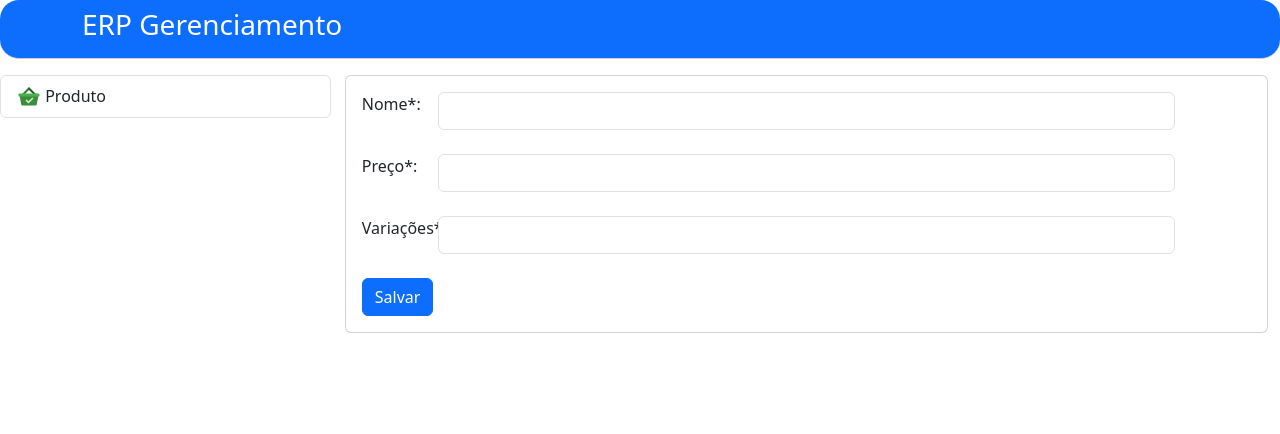
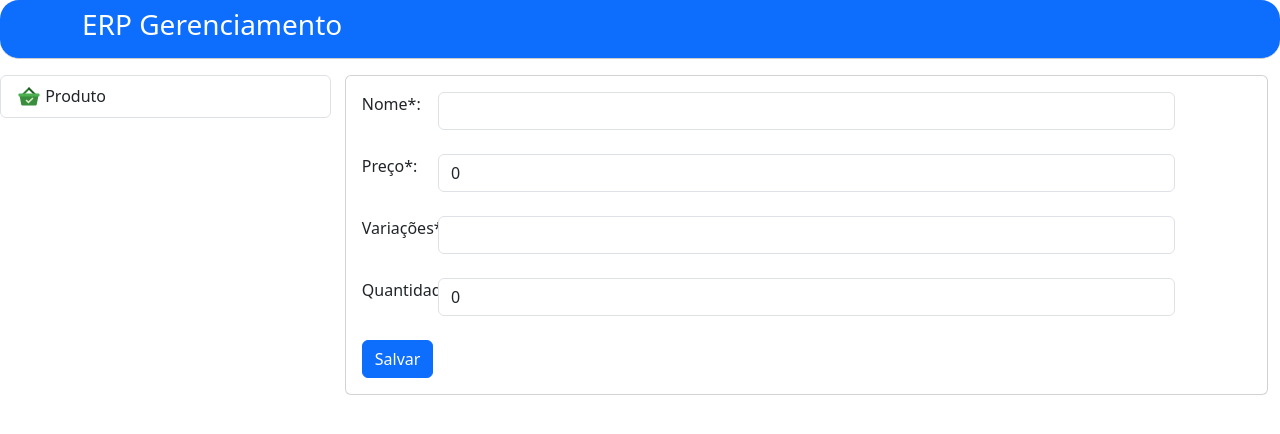
Before and after one commit to alevaristofig/teste_montink_front, a React (Create React App) app: page /cadastroproduto in a window 1280 px wide. Shown: the top 434 px of the page. Built offline with nearby package versions, Linux system fonts and the light colour scheme.

Commit message:
Criação da função deletar, deletarSucesso e deletarErro no slice produto

```diff
--- a/package.json
+++ b/package.json
@@ -21,6 +21,7 @@
     "react-redux": "^9.2.0",
     "react-router-dom": "^7.7.0",
     "react-scripts": "5.0.1",
+    "react-toastify": "^11.0.5",
     "redux-saga": "^1.3.0",
     "typescript": "^4.9.5",
     "web-vitals": "^2.1.4"
--- a/src/paginas/Produto/cadastroProduto.tsx
+++ b/src/paginas/Produto/cadastroProduto.tsx
@@ -1,8 +1,8 @@
 import { ReactElement, useState, FormEvent } from "react";
+import { useDispatch } from "react-redux";
+import { ToastContainer } from 'react-toastify';
 
-import Cabecalho from "../../components/Cabecalho";
-import Menu from "../../components/Menu";
-
+import { salvar } from "../../redux/produto/slice";
 
 import Row  from 'react-bootstrap/Row';
 import Col  from 'react-bootstrap/Col';
@@ -10,15 +10,37 @@ import Card from 'react-bootstrap/Card';
 import Form  from 'react-bootstrap/Form';
 import Button  from 'react-bootstrap/Button';
 
+import Cabecalho from "../../components/Cabecalho";
+import Menu from "../../components/Menu";
+
 const CadastroProduto = (): ReactElement => {
 
+    const dispatch = useDispatch();
+
     const [nome,setNome] = useState<string>('');
-    const [preco,setPreco] = useState<number>();
+    const [preco,setPreco] = useState<number>(0);
     const [variacoes,setVariacoes] = useState<string>('');
+    const [quantidade,setQuantidade] = useState<number>(0);
 
-    const salvar = (e: FormEvent<HTMLFormElement>) => {
-         e.preventDefault();
-        console.log(nome,preco,variacoes);
+    const salvarProduto = (e: FormEvent<HTMLFormElement>) => {
+        e.preventDefault();
+
+        let dados = {
+            'nome': nome,
+            'preco': preco,
+            'variacoes': variacoes,
+            'estoque': {
+                'quantidade': quantidade
+            }
+        };
+
+        dispatch(salvar(dados));
+
+        setNome('');
+        setPreco(0);
+        setVariacoes('');
+        setQuantidade(0);
+
     }
 
     return(
@@ -27,7 +49,10 @@ const CadastroProduto = (): ReactElement => {
             <div className='d-flex mt-3'>
                 <Menu />
                 <div className="container-fluid">
-                    <Form onSubmit={salvar}>
+                    <div>
+                        <ToastContainer />
+                    </div>
+                    <Form onSubmit={salvarProduto}>
                         <Card>
                             <Card.Body>
                                 <Form.Group className='mb-4'>
@@ -55,7 +80,7 @@ const CadastroProduto = (): ReactElement => {
                                                 required
                                             ></Form.Control></Col>
                                     </Row>
-                                    <Row>
+                                    <Row className="mb-4">
                                         <Col xs={1}>
                                              <Form.Label>Variações*:</Form.Label>
                                         </Col>
@@ -64,6 +89,18 @@ const CadastroProduto = (): ReactElement => {
                                                 type='text'
                                                 onChange={(e) => setVariacoes(e.target.value)}
                                                 value={variacoes}
+                                                required
+                                            ></Form.Control></Col>
+                                    </Row>
+                                    <Row>
+                                        <Col xs={1}>
+                                             <Form.Label>Quantidade*:</Form.Label>
+                                        </Col>
+                                        <Col xs={10}>
+                                            <Form.Control
+                                                type='text'
+                                                onChange={(e) => setQuantidade(Number(e.target.value))}
+                                                value={quantidade}
                                                 required
                                             ></Form.Control></Col>
                                     </Row>
--- a/src/paginas/Produto/index.tsx
+++ b/src/paginas/Produto/index.tsx
@@ -39,7 +39,7 @@ const Produto = (): ReactElement => {
                 <Menu />
                 <div className="container-fluid">
                         <div className='me-2 float-start'>
-                            <Button href='/cadastroproduto' className='me-2 float-start'>Novo Produto</Button>
+                            <Button href='/cadastroproduto' className='me-2 mb-4 float-start'>Novo Produto</Button>
                         </div>
                         {
                             loading
@@ -61,6 +61,7 @@ const Produto = (): ReactElement => {
                                                 <th scope='col'>Nome</th>
                                                 <th scope='col'>Preço</th>
                                                 <th scope='col'>Variações</th>
+                                                <th scope='col'>Quantidade</th>
                                                 <th scope='col'>Data</th>
                                                 <th scope='col'></th>
                                             </tr>
@@ -73,6 +74,7 @@ const Produto = (): ReactElement => {
                                                         <td>{p['nome']}</td>
                                                         <td>{p['preco']}</td>
                                                         <td>{p['variacoes']}</td>
+                                                        <td>{p['estoques']['quantidade']}</td>
                                                         <td>{p['created_at']}</td>
                                                         <td>
                                                             <Link to={`/editarproduto/${p['id']}`}
--- a/src/redux/produto/saga.tsx
+++ b/src/redux/produto/saga.tsx
@@ -4,8 +4,8 @@ import { listarSucesso, listarErro, salvarSucesso, salvarError } from "./slice";
 
 import { IProduto } from "../../interfaces/produto/produto.interface";
 
-import axios from "axios";
-import { AxiosResponse } from 'axios';
+import axios, { AxiosResponse, AxiosError } from 'axios';
+import { AnyAction } from "redux-saga";
 
 function* listar(): Generator<any, void, AxiosResponse<IProduto[]>>  {
     try {
@@ -22,11 +22,18 @@ function* listar(): Generator<any, void, AxiosResponse<IProduto[]>>  {
     }
 }
 
-function* salvar(action: ReturnType<typeof IProduto>) {
+function* salvar(action: AnyAction): Generator<any, void, AxiosResponse<IProduto[]>>  {
   try {
+   console.log(action.payload)
+     yield call(axios.post,`http://localhost:8000/api/erp_gerenciamento/produto`,action.payload,{
+           /* headers: {
+                "Authorization": `Bearer ${token_url.token}`
+            }*/
+        });
 
-  } catch(error) {
-
+        yield put(salvarSucesso());
+  } catch(error: any) {
+     yield put(salvarError(error.response.data.message));
   }
 }
 
--- a/src/redux/produto/slice.tsx
+++ b/src/redux/produto/slice.tsx
@@ -1,4 +1,5 @@
 import { createSlice } from "@reduxjs/toolkit";
+import { toast } from 'react-toastify';
 
 const initialState = {
     loading: false,
@@ -24,13 +25,28 @@ export const produtoSlice = createSlice({
         },
         salvarSucesso: (state) => {
             state.loading = false;
+            toast.success("Produto cadastrado com Sucesso!");
         },
-        salvarError: (state) => {
+        salvarError: (state,action) => {
             state.loading = false;
+            toast.error(action.payload);
+        },
+        deletar: (state,action) => {
+            state.loading = true;
+        },
+        deletarSucesso: (state,action) => {
+            state.loading = false;
+             toast.success("Produto removido com Sucesso!");
+        },
+        deletarError: (state,action) => {
+            state.loading = false;
+             toast.success(action.payload);
         }
     }
 });
 
-export const { listar, listarSucesso, listarErro, salvar, salvarSucesso, salvarError } = produtoSlice.actions;
+export const { listar, listarSucesso, listarErro, salvar, salvarSucesso, salvarError,
+               deletar, deletarSucesso, deletarError
+             } = produtoSlice.actions;
 
 export default produtoSlice.reducer;
```
Also changed, not shown: 1 other file (tests, documents, lock files or other folders).
